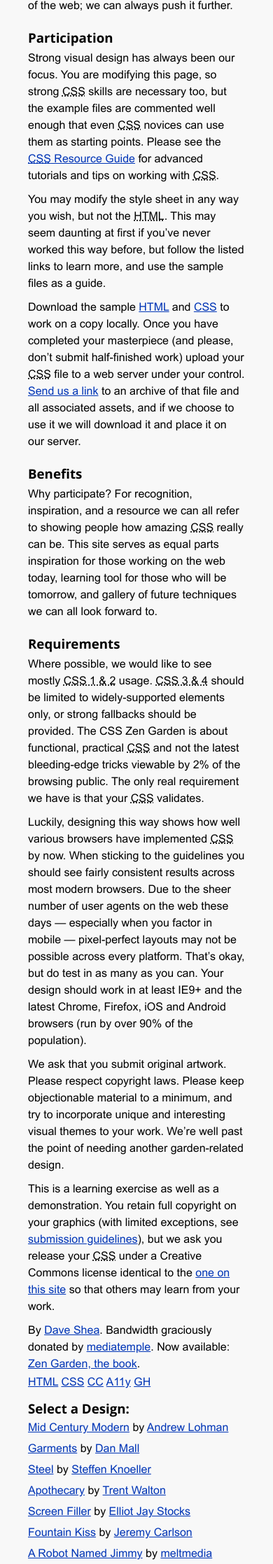
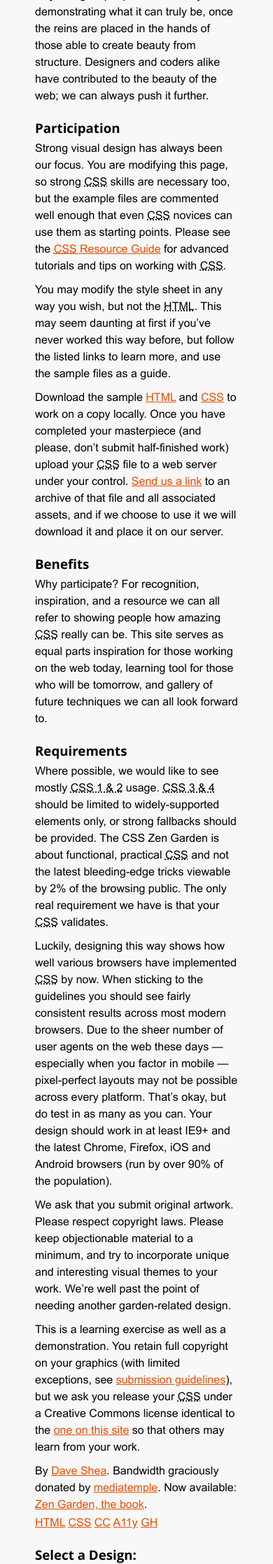
Before and after one commit to Felstj/tachnik.github.io, a PHP site: page / in a window 390 px wide. Shown: the part 1285-3520 px from the top of the page at 70% size. Run offline with PHP 8.4, Linux system fonts and the light colour scheme; some web fonts are replaced.

Commit message:
Mycket mobilanpassning

```diff
--- a/style.css
+++ b/style.css
@@ -76,7 +76,7 @@ section h2, section div, .main {
 	background-color: #e5e5e5;
 }
 a {
-	color: #0035b6;
+	color: #ec4d04;
 }
 ul {
 	list-style: none;
@@ -89,22 +89,55 @@ p {
 li {
 	padding: 6px 0;
 }
+@media screen and (max-width: 1500px) {
+    section h2, section div, .main {
+		margin: 0 150px 0 200px;
+		max-width: 750px;
+	}
+}
+@media screen and (max-width: 1450px) {
+    section h2, section div, .main {
+		margin: 0 100px 0 200px;
+		max-width: 750px;
+	}
+}
+@media screen and (max-width: 1400px) {
+    section h2, section div, .main {
 
-@media screen and (max-width: 600px) {
+	}
+}
+@media screen and (max-width: 1337px) {
+    .sidebar {
+		transform: translateY(0);
+		margin: 0 200px;
+		padding-top: 8px;
+		display: flex;
+		flex-direction: row;
+		width: 750px;
+	}
+	.sidebar .wrapper {
+		display: flex;
+		flex-direction: row;
+		justify-content: space-between;
+		flex-wrap: wrap;
+		flex-grow: 1;
+	}
+}
+@media screen and (max-width: 1195px) {
+	.sidebar {
+		margin: 0 100px 0 200px;
+	}
+}
+@media screen and (max-width: 1000px) {
+	section h2, section div, .main, .sidebar {
+		margin: 0 100px;
+	}
+}
+@media screen and (max-width: 650px) {
 	h1 {
 		line-height: 1.1;
 	}
-}
-
-@media screen and (max-width: 1195px) {
-	.sidebar {
-		transform: translateY(0);
-		margin: 0 40px;
+	section h2, section div, .main, .sidebar {
+		margin: 0 50px;
 	}
 }
-
-@media screen and (max-width: 1400px) {
-    section h2, section div, .main {
-		margin: 0 40px;
-	}
-}
```
